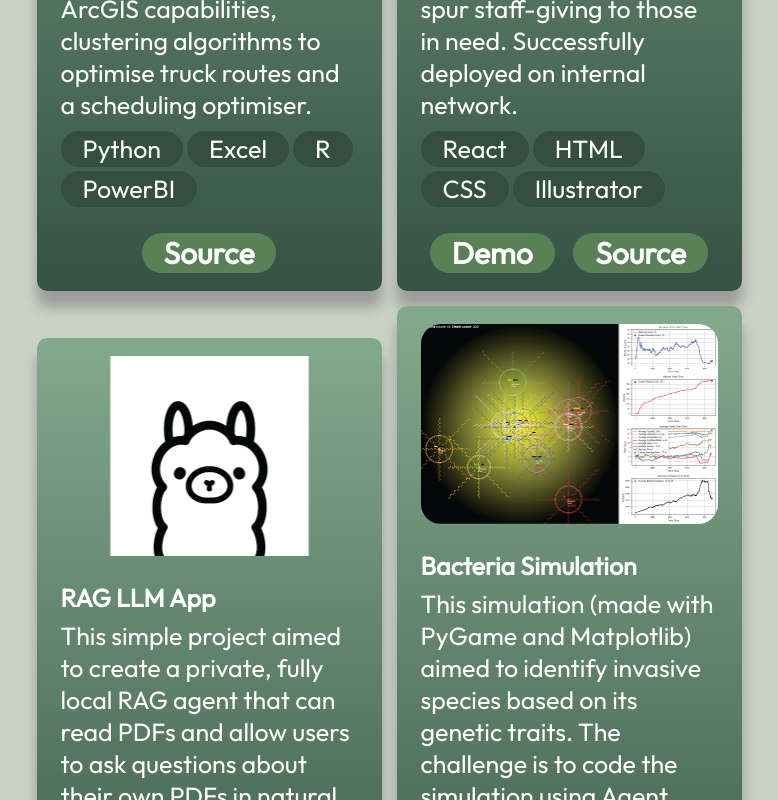
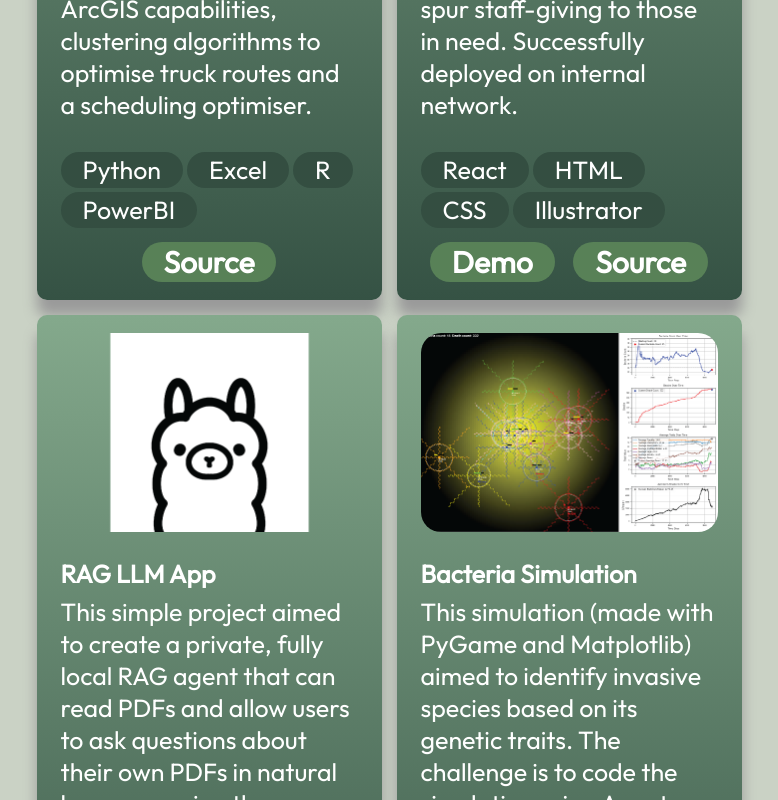
Before and after one commit to ibra2407/portfolio, a React (Vite) app: page / in a window 1280 px wide. Shown: the part 3980-4780 px from the top of the page, without its empty margins (251-1029 px from the left). Built offline with nearby package versions, Linux system fonts and the light colour scheme.

Commit message:
updates to sizing due to text difference

```diff
--- a/src/components/Projects/ProjectCard.jsx
+++ b/src/components/Projects/ProjectCard.jsx
@@ -15,14 +15,13 @@ export const ProjectCard = ({
       />
       <h3 className={styles.title}>{title}</h3>
       <p className={styles.description}>{description}</p>
+      <div className={styles.footer}>
         <ul className={styles.skills}>
-        {skills.map((skill, id) => {
-          return (
+          {skills.map((skill, id) => (
             <li key={id} className={styles.skill}>
               {skill}
             </li>
-          );
-        })}
+          ))}
         </ul>
         <div className={styles.links}>
           {demo && (
@@ -35,5 +34,6 @@ export const ProjectCard = ({
           </a>
         </div>
       </div>
+    </div>
   );
 };
--- a/src/components/Projects/ProjectCard.module.css
+++ b/src/components/Projects/ProjectCard.module.css
@@ -8,6 +8,8 @@
   box-shadow: 0 16px 14px 0 #9a9a9a;
   padding: 18px 24px;
   max-width: 345px;
+  min-height: 780px;
+  box-sizing: border-box;
 }
 
 .image {
@@ -28,7 +30,7 @@
 
 .skills {
   width: 100%;
-  margin-top: 10px;
+  margin-top: auto;
   display: flex;
   flex-direction: row;
   flex-wrap: wrap;
@@ -46,7 +48,7 @@
 
 .links {
   width: 100%;
-  margin-top: 26px;
+  margin-top: 14px;
   display: flex;
   justify-content: space-around;
 }
@@ -60,3 +62,8 @@
   background: var(--color-primary);
   padding: 1px 22px;
 }
+
+.footer {
+  margin-top: auto;
+  /* Push the footer to the bottom */
+}
```
Lines whose indentation alone changed are shown as unchanged.
